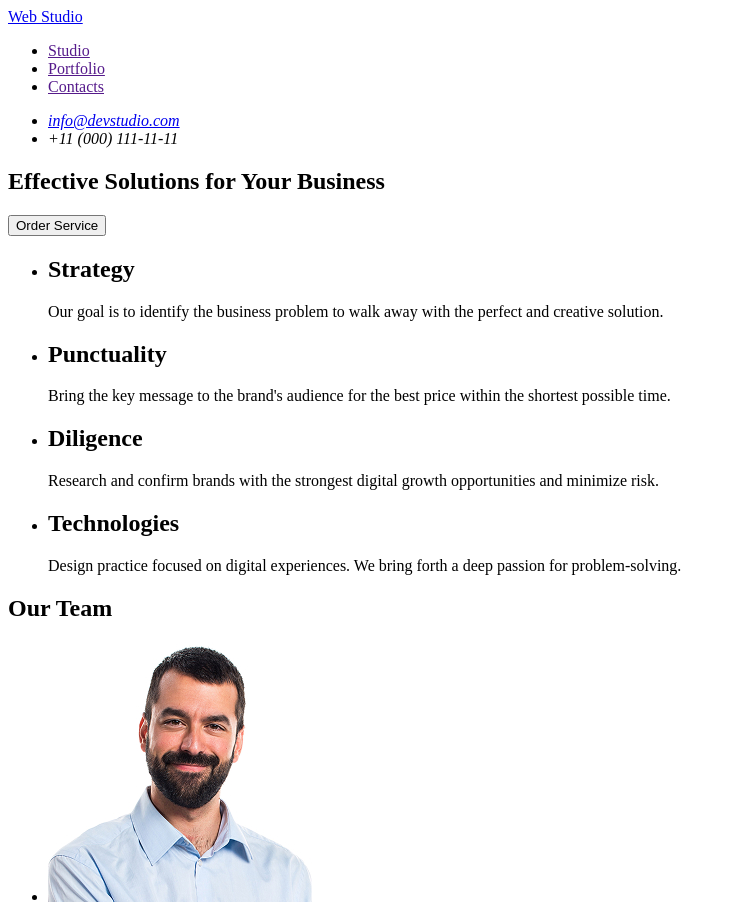
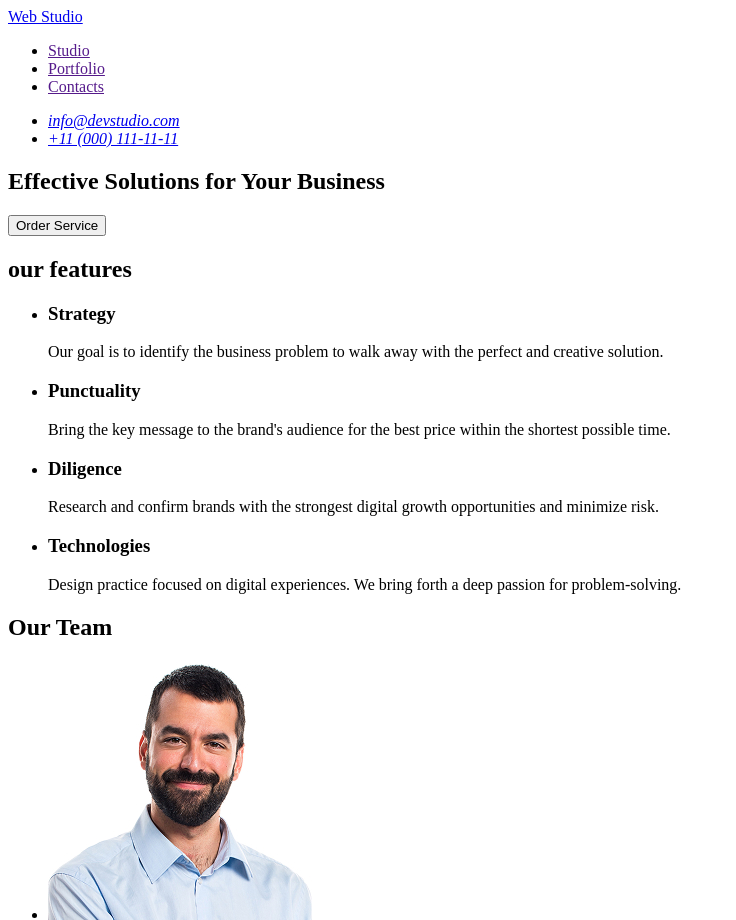
Before and after one commit to ZorianaShilinh/goit-markup-hw-01, a plain HTML site: page index.html in a window 1280 px wide. Shown: the top 920 px of the page, without its empty margins (0-736 px from the left). Drawn offline with Linux system fonts and the light colour scheme.

Commit message:
add markup header

```diff
--- a/index.html
+++ b/index.html
@@ -9,8 +9,7 @@
     <!-- #region header -->
    <header>
     <nav>
-        <a href="./index.html">Web
-        Studio</a>
+        <a href="/"> Web Studio</a>
         <ul>
             <li><a href="">Studio</a></li>
             <li><a href="">Portfolio</a></li>
@@ -20,7 +19,7 @@
     <address>
         <ul>
             <li><a href="mailto:info@devstudio.com">info@devstudio.com</a></li>
-            <li><a href="tel:110001111111"></a>+11 (000) 111-11-11</li>
+            <li><a href="tel:+110001111111">+11 (000) 111-11-11</a></li>
         </ul>
     </address>
    </header>
@@ -39,36 +38,37 @@
     <!-- #endregion hero -->
     <!-- #region section1 -->
      <section>
-      <ul>
+      <h2>our features</h2>
+        <ul>
     <li>
-        <h2>
+        <h3>
             Strategy
-        </h2>
+        </h3>
         <p>
             Our goal is to identify the business
             problem to walk away with the perfect and creative solution.
         </p>
     </li>
     <li>
-        <h2>
+        <h3>
             Punctuality
-        </h2>
+        </h3>
         <p>
             Bring the key message to the brand's audience for the best price within the shortest possible time.
         </p>
     </li>
     <li>
-        <h2>
+        <h3>
             Diligence
-        </h2>
+        </h3>
         <p>
             Research and confirm brands with the strongest digital growth opportunities and minimize risk.
         </p>
     </li>
     <li>
-        <h2>
+        <h3>
             Technologies
-        </h2>
+        </h3>
         <p>
             Design practice focused on digital experiences. We bring forth a deep passion for problem-solving.
         </p>
@@ -143,8 +143,7 @@
     <!--#endregion section2  -->
     </main>
     <footer>
-        <a href="./index.html">Web
-        Studio
+        <a href="/">WebStudio
         </a>
         <p>Increase the flow of customers and sales for your business with digital marketing & growth solutions.
         </p>
```
